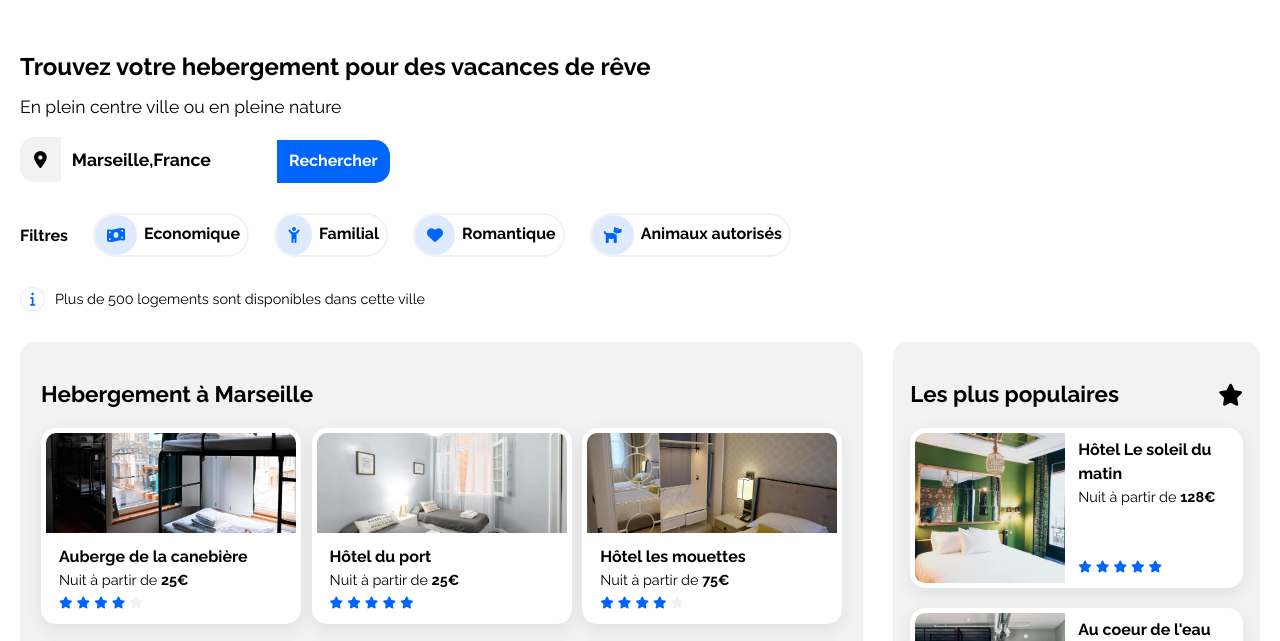
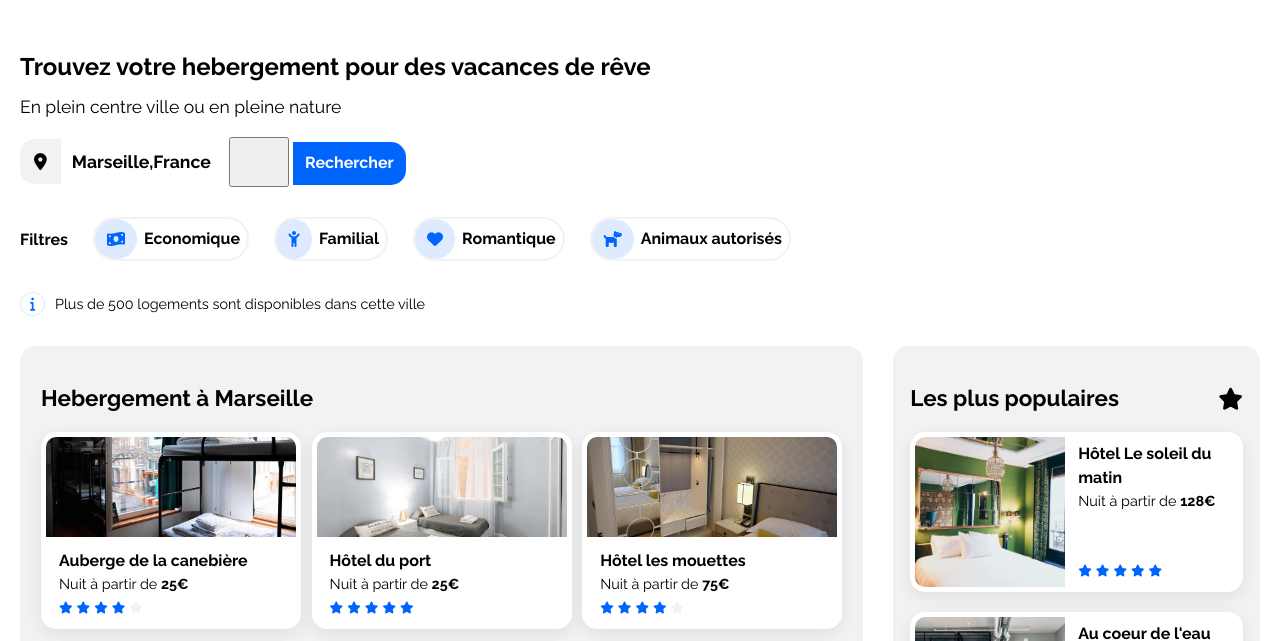
Before and after one commit to Julien2195/Projet2-Booki, a plain HTML site: page index.html in a window 1280 px wide. Shown: the part 103-744 px from the top of the page. Drawn offline with Linux system fonts and the light colour scheme; files that its build step writes are made by us from their sources.

Commit message:
fix w3c validator

```diff
--- a/index.html
+++ b/index.html
@@ -44,11 +44,11 @@
 
 			<div class="rechercher">
 
-				<form method="post" action="">
+				<form method="post" action="#">
 					<i class="fa-solid fa-location-dot"></i>
 
 					<input type="text" placeholder="Marseille,France" class="search">
-					<button i class="fas fa-search"></i></button>
+					<button><i class="fas fa-search"></i></button>
 					<button class="search-button-text">Rechercher</button>
 				</form>
 			</div>
```
